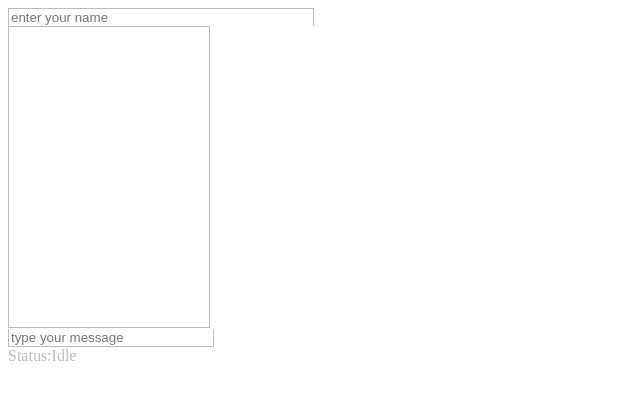
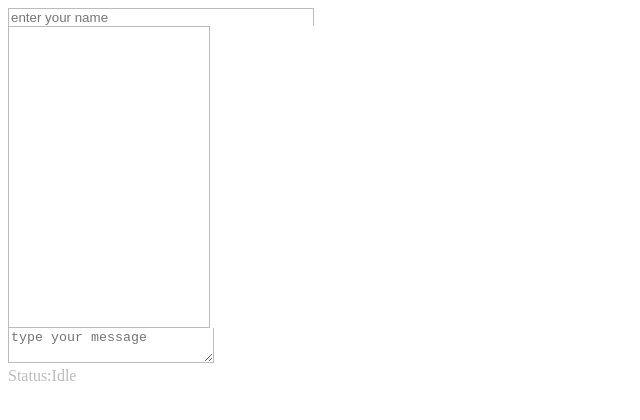
Before and after one commit to Aar-jee/RohitMeanCart, a website: page index.html in a window 1280 px wide. Shown: the whole page, without its empty margins (0-640 px from the left). Drawn offline with nearby package versions, Linux system fonts and the light colour scheme; no server answers.

Commit message:
Create index.html

```diff
--- a/index.html
+++ b/index.html
@@ -11,7 +11,7 @@
   <input type="text" class="chat-name" placeholder="enter your name">
   <div class="chat-messages" style="border: 1px solid #bbb; width: 200px;height: 300px;overflow-y: scroll;" >
   </div>
-  <input class="chat-textarea" placeholder="type your message"></input>
+  <textarea class="chat-textarea" placeholder="type your message"></textarea>
   <div class="chat-status"> Status:<span>Idle</span></div>
 </div>
   <script src="http://127.0.0.1:8080/socket.io/socket.io.js"></script>
```
